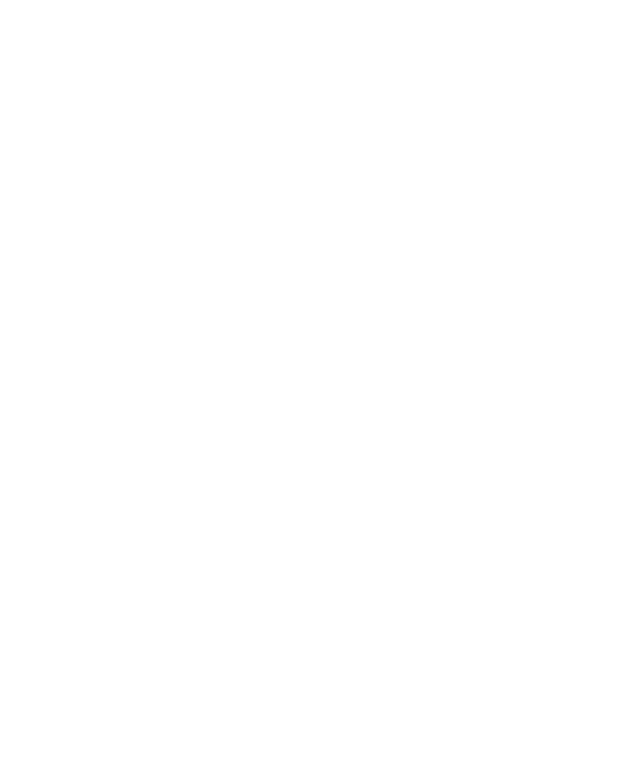
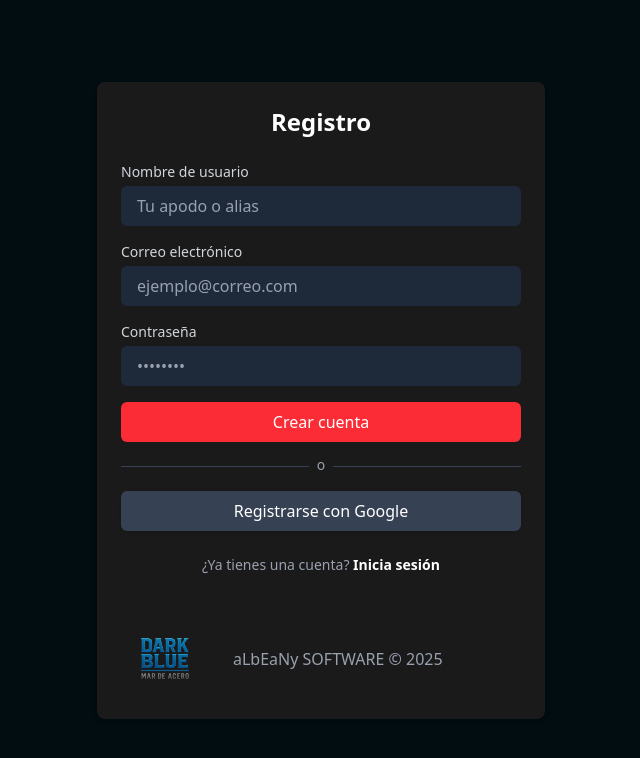
Before and after one commit to aLbEaNy/dark_blue_front, an Angular app: page /registro in a window 1280 px wide. Before the commit this address led to /. Shown: the top 758 px of the page, without its empty margins (319-959 px from the left). Built offline with nearby package versions, Linux system fonts and the light colour scheme.

Commit message:
vistas de login, registro y validar-cuenta

```diff
--- a/src/app/app.routes.ts
+++ b/src/app/app.routes.ts
@@ -2,11 +2,13 @@ import { Routes } from '@angular/router';
 import { HomeComponent } from './components/zonaPortal/home/home.component';
 import { RegistroComponent } from './components/zonaUsuario/registro/registro.component';
 import { LoginComponent } from './components/zonaUsuario/login/login.component';
+import { ValidarCuentaComponent } from './components/zonaUsuario/validar-cuenta/validar-cuenta.component';
 
 export const routes: Routes = [
      {path: '', redirectTo: '/home', pathMatch: 'full'},
     {path: 'home', component: HomeComponent},
 
-    { path: 'Registro', component: RegistroComponent },
-    { path: 'Login', component: LoginComponent },
+    { path: 'registro', component: RegistroComponent },
+    { path: 'login', component: LoginComponent },
+    { path: 'validar-cuenta', component: ValidarCuentaComponent },
 ];
--- a/src/app/components/zonaPortal/home/home.component.html
+++ b/src/app/components/zonaPortal/home/home.component.html
@@ -24,7 +24,7 @@
     </button>
     <button
       class="bg-gray-700 text-white py-3 lg:py-4 xl:py-5 rounded-lg text-lg lg:text-xl font-medium shadow-md hover:bg-gray-800 transition"
-      routerLink="/register"
+      routerLink="/registro"
     >
       Regístrate
     </button>
--- a/src/app/components/zonaPortal/home/home.component.ts
+++ b/src/app/components/zonaPortal/home/home.component.ts
@@ -1,8 +1,9 @@
 import { Component } from '@angular/core';
+import { RouterLink } from '@angular/router';
 
 @Component({
   selector: 'app-home',
-  imports: [],
+  imports: [RouterLink],
   templateUrl: './home.component.html',
   styleUrl: './home.component.css'
 })
--- a/src/app/components/zonaUsuario/login/login.component.html
+++ b/src/app/components/zonaUsuario/login/login.component.html
@@ -1 +1,69 @@
-<p>login works!</p>
+<div class="min-h-screen w-full bg-[#020d12] flex flex-col justify-center items-center text-center px-6">
+
+  <div class="bg-[#1a1a1a] p-6 rounded-lg shadow-md w-full max-w-xs sm:max-w-sm lg:max-w-md">
+
+    <h2 class="text-white text-2xl font-semibold mb-6">Iniciar Sesión</h2>
+
+    <!-- Formulario -->
+    <form class="flex flex-col gap-4">
+
+      <!-- Correo -->
+      <div>
+        <label for="email" class="block text-sm text-gray-300 text-left mb-1">Correo electrónico</label>
+        <input
+          type="email"
+          id="email"
+          formControlName="email"
+          placeholder="ejemplo@correo.com"
+          class="w-full px-4 py-2 rounded-md bg-gray-800 text-white placeholder-gray-400 focus:outline-none focus:ring-2 focus:ring-red-500"
+        />
+      </div>
+
+      <!-- Contraseña -->
+      <div>
+        <label for="password" class="block text-sm text-gray-300 text-left mb-1">Contraseña</label>
+        <input
+          type="password"
+          id="password"
+          formControlName="password"
+          placeholder="••••••••"
+          class="w-full px-4 py-2 rounded-md bg-gray-800 text-white placeholder-gray-400 focus:outline-none focus:ring-2 focus:ring-red-500"
+        />
+      </div>
+
+      <!-- ¿Olvidaste tu contraseña? -->
+      <div class="text-right text-sm">
+        <a href="#" class="text-red-400 hover:text-red-300">¿Olvidaste tu contraseña?</a>
+      </div>
+
+      <!-- Botón de login -->
+      <button
+        type="submit"
+        class="bg-red-500 hover:bg-red-600 text-white py-2 rounded-md font-medium transition"
+
+      >
+        Iniciar Sesión
+      </button>
+    </form>
+
+    <!-- Separador -->
+    <div class="my-6 border-t border-gray-700 relative">
+      <span class="absolute -top-3 left-1/2 -translate-x-1/2 bg-[#1a1a1a] px-2 text-gray-400 text-sm">o</span>
+    </div>
+
+    <!-- Login con Google -->
+    <button
+      class="bg-gray-700 hover:bg-gray-800 text-white py-2 rounded-md w-full font-medium shadow transition"
+    >
+      Continuar con Google
+    </button>
+
+    <!-- Registro -->
+    <p class="text-gray-400 mt-6 text-sm">
+      ¿No tienes una cuenta?
+      <a routerLink="/register" class="text-white font-semibold hover:underline">Regístrate</a>
+      <div class="flex items-center mt-12">
+
+
+          <img src="images/logoDarkBlueLetras2.png" alt="logoDarkBlue"  class="w-18 ms-2"> <span class="text-gray-400 text-sm lg:text-base ms-8">aLbEaNy SOFTWARE © 2025 </span>
+      </div>
--- a/src/app/components/zonaUsuario/registro/registro.component.html
+++ b/src/app/components/zonaUsuario/registro/registro.component.html
@@ -1 +1,78 @@
-<p>registro works!</p>
+<div class="min-h-screen w-full bg-[#020d12] flex flex-col justify-center items-center text-center px-6">
+  <div class="bg-[#1a1a1a] p-6 rounded-lg shadow-md w-full max-w-xs sm:max-w-sm lg:max-w-md">
+
+    <h2 class="text-white text-2xl font-semibold mb-6">Registro</h2>
+
+    <!-- Formulario de registro -->
+    <form class="flex flex-col gap-4">
+
+      <!-- Nickname -->
+      <div>
+        <label for="nickname" class="block text-sm text-gray-300 text-left mb-1">Nombre de usuario</label>
+        <input
+          type="text"
+          id="nickname"
+          formControlName="nickname"
+          placeholder="Tu apodo o alias"
+          class="w-full px-4 py-2 rounded-md bg-gray-800 text-white placeholder-gray-400 focus:outline-none focus:ring-2 focus:ring-red-500"
+        />
+      </div>
+
+      <!-- Email -->
+      <div>
+        <label for="email" class="block text-sm text-gray-300 text-left mb-1">Correo electrónico</label>
+        <input
+          type="email"
+          id="email"
+          formControlName="email"
+          placeholder="ejemplo@correo.com"
+          class="w-full px-4 py-2 rounded-md bg-gray-800 text-white placeholder-gray-400 focus:outline-none focus:ring-2 focus:ring-red-500"
+        />
+      </div>
+
+      <!-- Contraseña -->
+      <div>
+        <label for="password" class="block text-sm text-gray-300 text-left mb-1">Contraseña</label>
+        <input
+          type="password"
+          id="password"
+          formControlName="password"
+          placeholder="••••••••"
+          class="w-full px-4 py-2 rounded-md bg-gray-800 text-white placeholder-gray-400 focus:outline-none focus:ring-2 focus:ring-red-500"
+        />
+      </div>
+
+      <!-- Botón de registro -->
+      <button
+        type="submit"
+        class="bg-red-500 hover:bg-red-600 text-white py-2 rounded-md font-medium transition"
+      >
+        Crear cuenta
+      </button>
+    </form>
+
+    <!-- Separador -->
+    <div class="my-6 border-t border-gray-700 relative">
+      <span class="absolute -top-3 left-1/2 -translate-x-1/2 bg-[#1a1a1a] px-2 text-gray-400 text-sm">o</span>
+    </div>
+
+    <!-- Registro con Google -->
+    <button
+      class="bg-gray-700 hover:bg-gray-800 text-white py-2 rounded-md w-full font-medium shadow transition"
+    >
+      Registrarse con Google
+    </button>
+
+    <!-- Enlace a iniciar sesión -->
+    <p class="text-gray-400 mt-6 text-sm">
+      ¿Ya tienes una cuenta?
+      <a routerLink="/login" class="text-white font-semibold hover:underline">Inicia sesión</a>
+    </p>
+
+    <!-- Footer -->
+    <div class="flex items-center mt-12">
+      <img src="images/logoDarkBlueLetras2.png" alt="logoDarkBlue" class="w-18 ms-2">
+      <span class="text-gray-400 text-sm lg:text-base ms-8">aLbEaNy SOFTWARE © 2025</span>
+    </div>
+  </div>
+</div>
--- /dev/null
+++ b/src/app/components/zonaUsuario/validar-cuenta/validar-cuenta.component.html
@@ -0,0 +1,52 @@
+<div class="min-h-screen w-full bg-[#020d12] flex flex-col justify-center items-center text-center px-6">
+  <div class="bg-[#1a1a1a] p-6 rounded-lg shadow-md w-full max-w-xs sm:max-w-sm lg:max-w-md">
+
+    <h2 class="text-white text-2xl font-semibold mb-6">Verifica tu cuenta</h2>
+
+    <p class="text-gray-400 text-sm mb-6">
+      Ingresa el código de 6 dígitos que te hemos enviado por correo.
+    </p>
+
+    <!-- Código input tipo cuadraditos -->
+    <form class="flex flex-col gap-6" (submit)="verificarCodigo()">
+      <div class="flex justify-between gap-2">
+        <input type="text" maxlength="1" pattern="[0-9]*" inputmode="numeric"
+          class="w-10 h-12 sm:w-12 sm:h-14 text-center text-xl rounded-md bg-gray-800 text-white focus:outline-none focus:ring-2 focus:ring-red-500"
+          (input)="moverAlSiguiente($event, 0)" #codigo0>
+        <input type="text" maxlength="1" pattern="[0-9]*" inputmode="numeric"
+          class="w-10 h-12 sm:w-12 sm:h-14 text-center text-xl rounded-md bg-gray-800 text-white focus:outline-none focus:ring-2 focus:ring-red-500"
+          (input)="moverAlSiguiente($event, 1)" #codigo1>
+        <input type="text" maxlength="1" pattern="[0-9]*" inputmode="numeric"
+          class="w-10 h-12 sm:w-12 sm:h-14 text-center text-xl rounded-md bg-gray-800 text-white focus:outline-none focus:ring-2 focus:ring-red-500"
+          (input)="moverAlSiguiente($event, 2)" #codigo2>
+        <input type="text" maxlength="1" pattern="[0-9]*" inputmode="numeric"
+          class="w-10 h-12 sm:w-12 sm:h-14 text-center text-xl rounded-md bg-gray-800 text-white focus:outline-none focus:ring-2 focus:ring-red-500"
+          (input)="moverAlSiguiente($event, 3)" #codigo3>
+        <input type="text" maxlength="1" pattern="[0-9]*" inputmode="numeric"
+          class="w-10 h-12 sm:w-12 sm:h-14 text-center text-xl rounded-md bg-gray-800 text-white focus:outline-none focus:ring-2 focus:ring-red-500"
+          (input)="moverAlSiguiente($event, 4)" #codigo4>
+        <input type="text" maxlength="1" pattern="[0-9]*" inputmode="numeric"
+          class="w-10 h-12 sm:w-12 sm:h-14 text-center text-xl rounded-md bg-gray-800 text-white focus:outline-none focus:ring-2 focus:ring-red-500"
+          (input)="moverAlSiguiente($event, 5)" #codigo5>
+      </div>
+
+      <!-- Botón de verificar -->
+      <button type="submit"
+        class="bg-red-500 hover:bg-red-600 text-white py-2 rounded-md font-medium transition w-full">
+        Verificar cuenta
+      </button>
+    </form>
+
+    <!-- Reenviar código -->
+    <div class="text-sm text-gray-400 mt-4">
+      ¿No recibiste el código?
+      <button type="button" class="text-red-400 hover:text-red-300 font-medium ml-1">Reenviar</button>
+    </div>
+
+    <!-- Footer -->
+    <div class="flex items-center mt-12">
+      <img src="images/logoDarkBlueLetras2.png" alt="logoDarkBlue" class="w-18 ms-2">
+      <span class="text-gray-400 text-sm lg:text-base ms-8">aLbEaNy SOFTWARE © 2025</span>
+    </div>
+  </div>
+</div>
--- /dev/null
+++ b/src/app/components/zonaUsuario/validar-cuenta/validar-cuenta.component.ts
@@ -0,0 +1,30 @@
+import { Component, ElementRef, QueryList, ViewChildren } from '@angular/core';
+
+@Component({
+  selector: 'app-validar-cuenta',
+  imports: [],
+  templateUrl: './validar-cuenta.component.html',
+  styleUrl: './validar-cuenta.component.css'
+})
+export class ValidarCuentaComponent {
+  @ViewChildren('codigo0, codigo1, codigo2, codigo3, codigo4, codigo5') inputs!: QueryList<ElementRef>;
+
+moverAlSiguiente(event: any, index: number): void {
+  const input = event.target;
+  const value = input.value;
+
+  if (value && index < 5) {
+    this.inputs.toArray()[index + 1].nativeElement.focus();
+  } else if (!value && index > 0) {
+    this.inputs.toArray()[index - 1].nativeElement.focus();
+  }
+}
+
+verificarCodigo(): void {
+  const codigo = this.inputs.toArray().map(input => input.nativeElement.value).join('');
+  console.log('Código ingresado:', codigo);
+  // Aquí llamas al backend para validar el código
+}
+
+
+}
```
Also changed, not shown: src/app/components/zonaUsuario/validar-cuenta/validar-cuenta.component.css (added).
